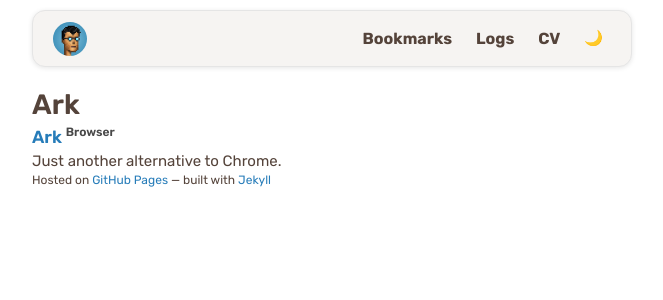
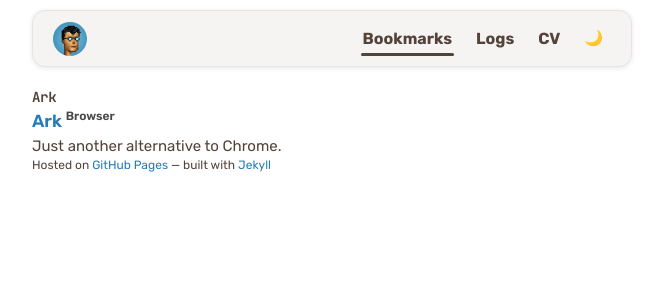
Before and after one commit to alobanov/alobanov.github.io, a Jekyll site: the page built from _bookmarks/2024-10-21-ark-mac-app.md, in a window 1280 px wide. Shown: the top 300 px of the page, without its empty margins (308-971 px from the left). Built offline with Jekyll 4.4.1, drawn with Linux system fonts in a browser that asks for light colours.

Commit message:
style(ui): highlight active header menu links
- Update header menu template to add an `active` class to Bookmarks, Logs, and CV links based on `page.url`
- Adjust header menu CSS to stretch/align nav items for consistent layout
- Style `.menu-nav a.active::after` to render a bottom underline indicator for the active section
- Refine global `h1` typography to use the code font, smaller size, and tighter letter spacing

```diff
--- a/_includes/header_menu.html
+++ b/_includes/header_menu.html
@@ -3,9 +3,9 @@
     <div class="menu-icon"></div>
   </a>
   <nav class="menu-nav">
-    <a href="/bookmarks/">Bookmarks</a>
-    <a href="/logs/">Logs</a>
-    <a href="/about_en">CV</a>
+    <a href="/bookmarks/"{% if page.url contains '/bookmarks' %} class="active"{% endif %}>Bookmarks</a>
+    <a href="/logs/"{% if page.url contains '/logs' %} class="active"{% endif %}>Logs</a>
+    <a href="/about_en"{% if page.url contains '/about_en' %} class="active"{% endif %}>CV</a>
     <button class="theme-toggle" id="theme-toggle" aria-label="Toggle dark mode">🌙</button>
   </nav>
 </div>
--- a/assets/css/style.css
+++ b/assets/css/style.css
@@ -82,7 +82,10 @@
 }
 
 h1 {
-    font-size: 28px;
+    font-size: 14px;
+    font-family: var(--code-font);
+    font-weight: 700;
+    letter-spacing: -0.02em;
 }
 
 h3,
@@ -311,10 +314,15 @@
 
 .menu-nav {
     display: flex;
+    align-self: stretch;
+    align-items: stretch;
     gap: 8px;
 }
 
 .menu-nav a {
+    display: flex;
+    align-items: center;
+    position: relative;
     text-align: center;
     text-decoration: none;
     color: var(--primary-color);
@@ -329,6 +337,17 @@
 .menu-nav a:hover {
     background-color: var(--nav-hover-bg);
     color: var(--primary-color);
+}
+
+.menu-nav a.active::after {
+    content: '';
+    position: absolute;
+    bottom: 0;
+    left: 6px;
+    right: 6px;
+    height: 3px;
+    background-color: var(--primary-color);
+    border-radius: 2px;
 }
 
 
```
